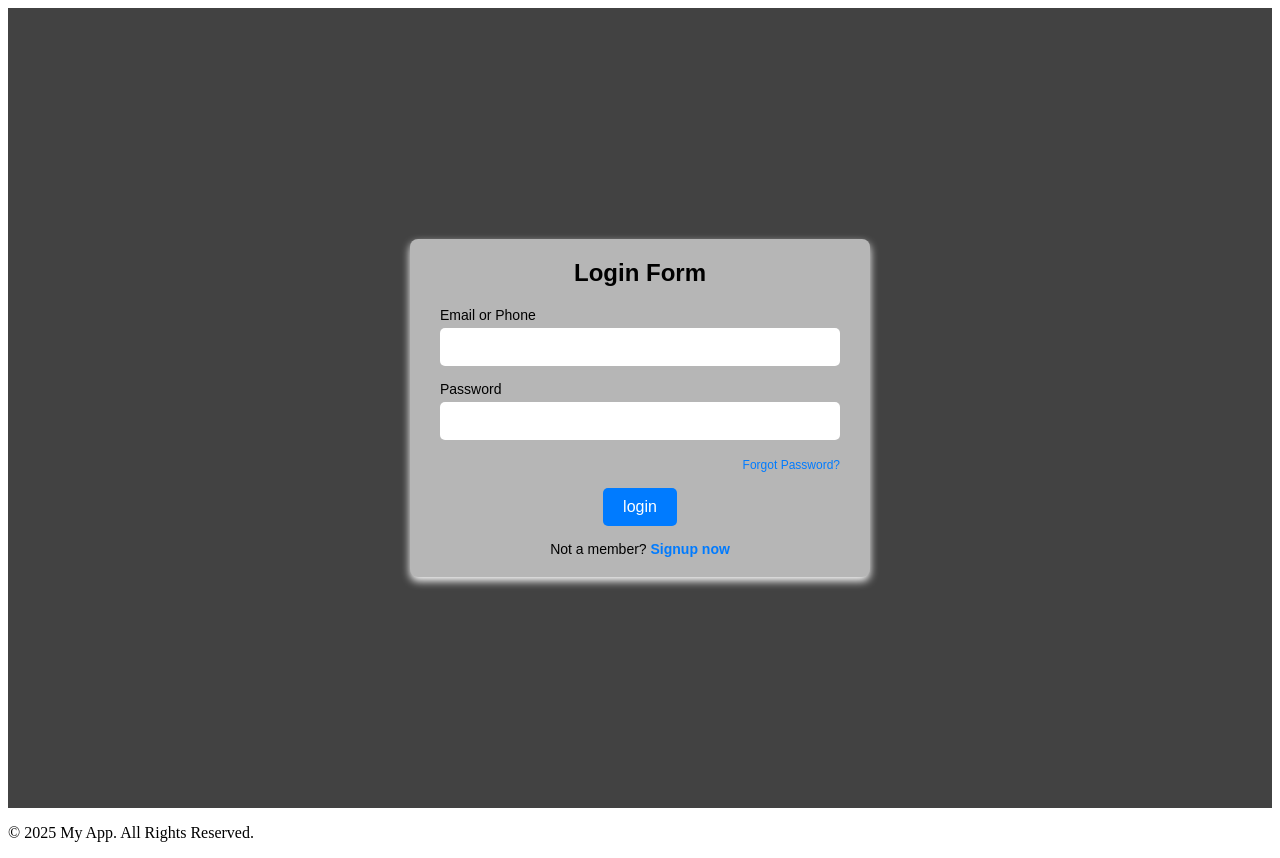
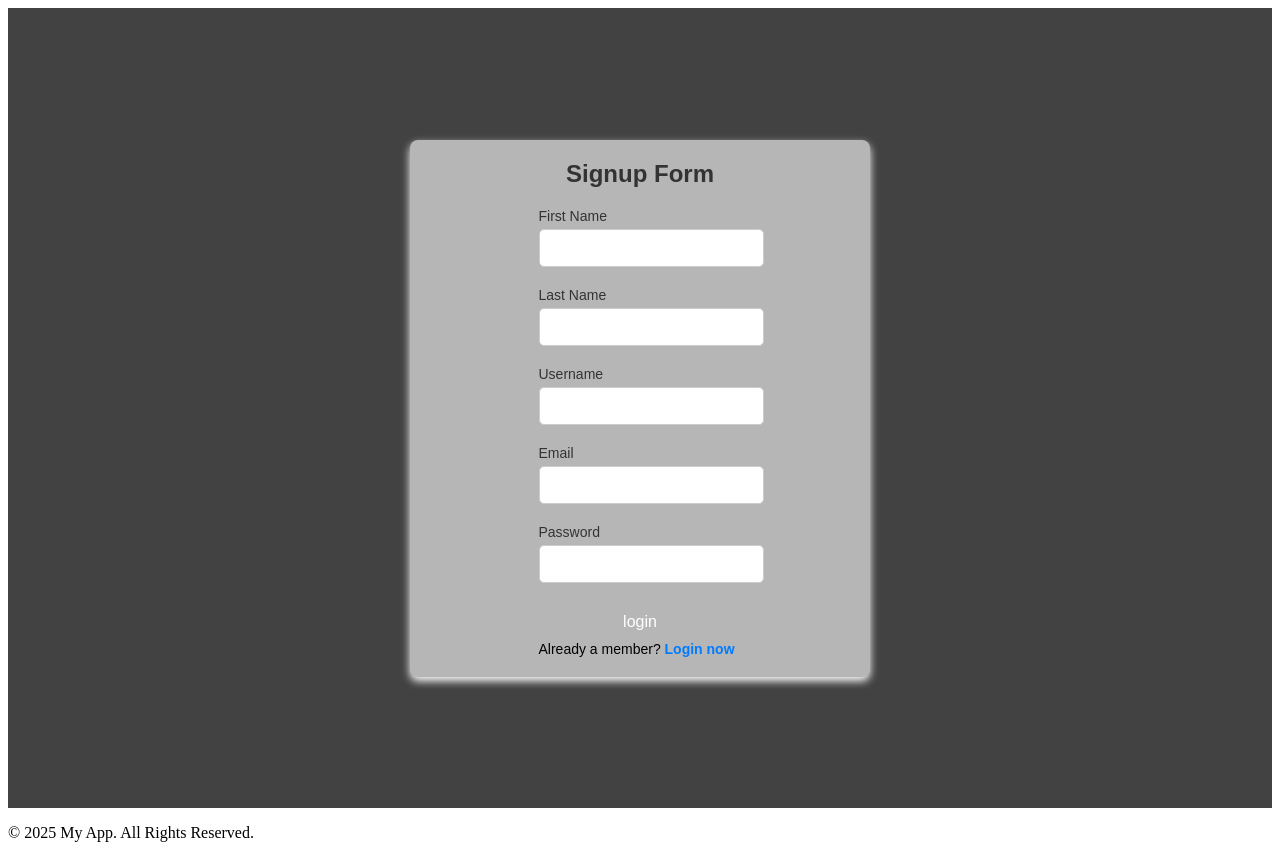
Before and after one commit to vignesh0705/MERN-STACK, a React (Vite) app in the folder SECE_Frontend/: page / in a window 1280 px wide. Both pictures are taken after a click on the link "Signup now". Built offline with nearby package versions, Linux system fonts and the light colour scheme.

Commit message:
28.1.25FN

```diff
--- a/SECE_Frontend/src/components/FunctionalComponents/Signup.jsx
+++ b/SECE_Frontend/src/components/FunctionalComponents/Signup.jsx
@@ -1,22 +1,30 @@
-import React from 'react'
-import "../../css/Signup.css"
-import {Link} from "react-router-dom"
+import React, { useState } from 'react';
+import "../../css/Signup.css";
+import { Link } from "react-router-dom";
 
-const SignUp = ()=>{
-  return(
+const SignUp = () => {
+  const [isLogin, setIsLogin] = useState(true);
+
+  const toggleForm = () => {
+    setIsLogin(!isLogin);
+  };
+
+  return (
     <div className="body">
       <div className="center">
-            <div class="text">
-               Login Form
+        <div className="text">
+          {isLogin ? 'Login Form' : 'Signup Form'}
         </div>
         <form action="#">
+          {isLogin ? (
+            <>
               <div className="data">
                 <label>Email or Phone</label>
-                  <input type="text" required/>
+                <input type="text" required />
               </div>
               <div className="data">
                 <label>Password</label>
-                  <input type="password" required/>
+                <input type="password" required />
               </div>
               <div className="forgot-pass">
                 <a href="#">Forgot Password?</a>
@@ -25,12 +33,51 @@ const SignUp = ()=>{
                   <div className="inner"></div>
                   <Link to="/home"><button className="log-but" type="submit">login</button></Link>
                </div>
+
+            </>
+          ) : (
+            <>
+              <div className="data">
+                <label>First Name</label>
+                <input type="text" required />
+              </div>
+              <div className="data">
+                <label>Last Name</label>
+                <input type="text" required />
+              </div>
+              <div className="data">
+                  <label>Username</label>
+                  <input type="text" required />
+               </div>
+              <div className="data">
+                <label>Email</label>
+                <input type="email" required />
+              </div>
+              <div className="data">
+                <label>Password</label>
+                <input type="password" required />
+              </div>
+              <div className="btn">
+                  <div className="inner"></div>
+                  <Link to="/home"><button className="log-but" type="submit">login</button></Link>
+               </div>
+            </>
+          )}
           <div className="signup-link">
-                  Not a member? <a href="#">Signup now</a>
+            {isLogin ? (
+              <>
+                Not a member? <a href="#" onClick={toggleForm}>Signup now</a>
+              </>
+            ) : (
+              <>
+                Already a member? <a href="#" onClick={toggleForm}>Login now</a>
+              </>
+            )}
           </div>
         </form>
       </div>
     </div>
-  )
-}
+  );
+};
+
 export default SignUp;
--- a/SECE_Frontend/src/css/Signup.css
+++ b/SECE_Frontend/src/css/Signup.css
@@ -25,79 +25,78 @@
     font-size: 24px;
     font-weight: bold;
     margin-bottom: 20px;
-    color: #000000;
-}
-
-form {
-    width: 100%;
-    display: flex;
-    flex-direction: column;
-    gap: 15px;
+    color: #333;
 }
 
 .data {
-    display: flex;
-    flex-direction: column;
+    margin-bottom: 20px;
+    width: 100%;
 }
 
-label {
+.data label {
+    display: block;
     font-size: 14px;
     margin-bottom: 5px;
-    color: #000000;
+    color: #333;
 }
 
-input {
+.data input {
+    width: 100%;
     padding: 10px;
-    border: 1px solid #00000000;
+    border: 1px solid #ccc;
     border-radius: 5px;
     font-size: 14px;
 }
 
-input:focus {
-    outline: none;
-    border-color: #007BFF;
-    box-shadow: 0 0 4px rgba(0, 123, 255, 0.2);
+.btn {
+    position: relative;
+    overflow: hidden;
+    border-radius: 5px;
+    width: 100%;
+}
+
+.btn .inner {
+    position: absolute;
+    width: 100%;
+    height: 100%;
+    background: #007BFF;
+    transition: transform 0.3s;
+    z-index: -1;
+}
+
+.btn:hover .inner {
+    transform: scaleX(1.1);
+}
+
+.log-but {
+    background: none;
+    border: none;
+    color: #fff;
+    padding: 10px 20px;
+    font-size: 16px;
+    cursor: pointer;
+    position: relative;
+    z-index: 1;
+    width: 100%;
 }
 
 .forgot-pass {
     text-align: right;
+    margin-bottom: 20px;
+    width: 100%;
 }
 
 .forgot-pass a {
-    font-size: 12px;
+    color: #007BFF;
     text-decoration: none;
-    color: #007BFF;
-    transition: color 0.3s;
+    font-size: 14px;
 }
 
 .forgot-pass a:hover {
     color: #0056b3;
 }
 
-.btn {
-    display: flex;
-    justify-content: center;
-    align-items: center;
-    position: relative;
-}
-
-.log-but {
-    background-color: #007BFF;
-    color: #ffffff;
-    padding: 10px 20px;
-    border: none;
-    border-radius: 5px;
-    cursor: pointer;
-    font-size: 16px;
-    transition: background-color 0.3s;
-}
-
-.log-but:hover {
-    background-color: #0056b3;
-}
-
 .signup-link {
-    text-align: center;
     font-size: 14px;
     color: #000000;
 }
```
Lines whose indentation alone changed are shown as unchanged.
